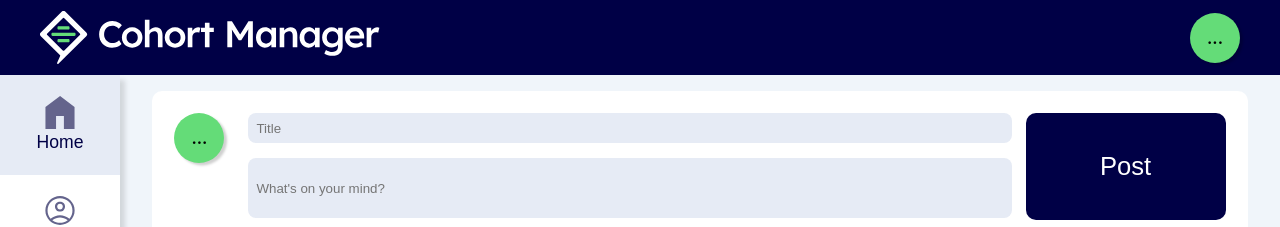
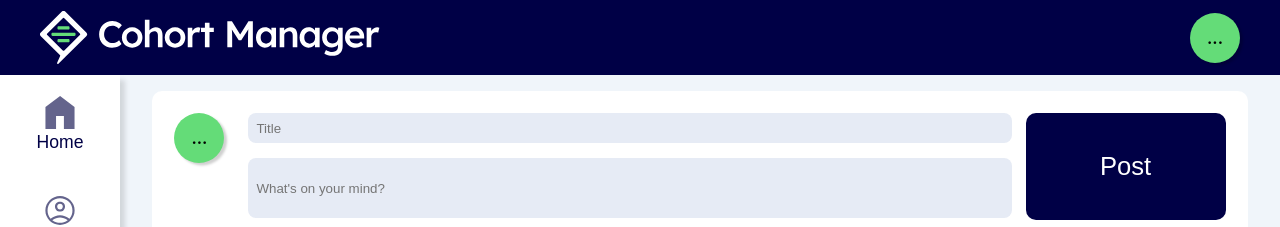
Before and after one commit to boolean-uk/react-cohort-dashboard-challenge, a React (Vite) app in the folder cohort-dashboard/: page / in a window 1280 px wide. Shown: the top 227 px of the page. Built offline with nearby package versions, Linux system fonts and the light colour scheme; no server answers; the HTML template or start-up script is replaced by a standard one.

Commit message:
update Component-Tree

```diff
--- a/cohort-dashboard/src/components/Nav.jsx
+++ b/cohort-dashboard/src/components/Nav.jsx
@@ -5,7 +5,7 @@ import { useNavigate } from "react-router-dom";
 
 export default function Nav() {
   const navigate = useNavigate();
-  const [homeClass, setHomeClass] = useState("active");
+  const [homeClass, setHomeClass] = useState("");
   const [profileClass, setProfileClass] = useState("");
 
   return (
```
Also changed, not shown: 1 other file (tests, documents, lock files or other folders).
